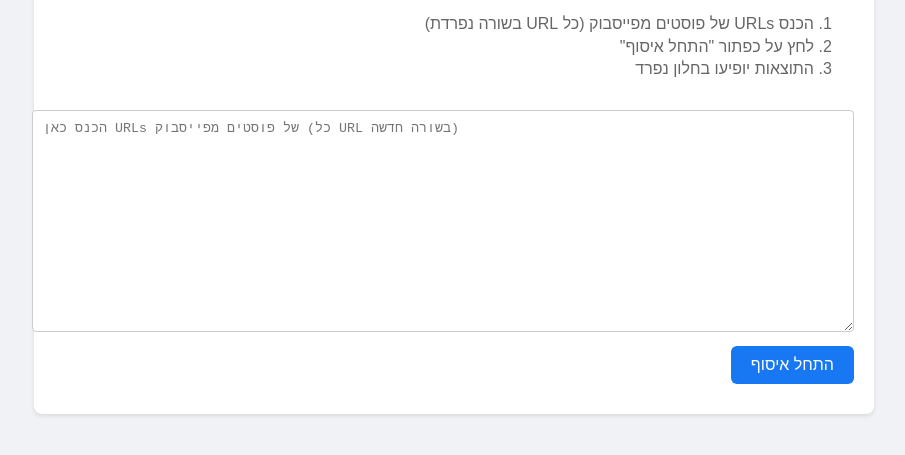
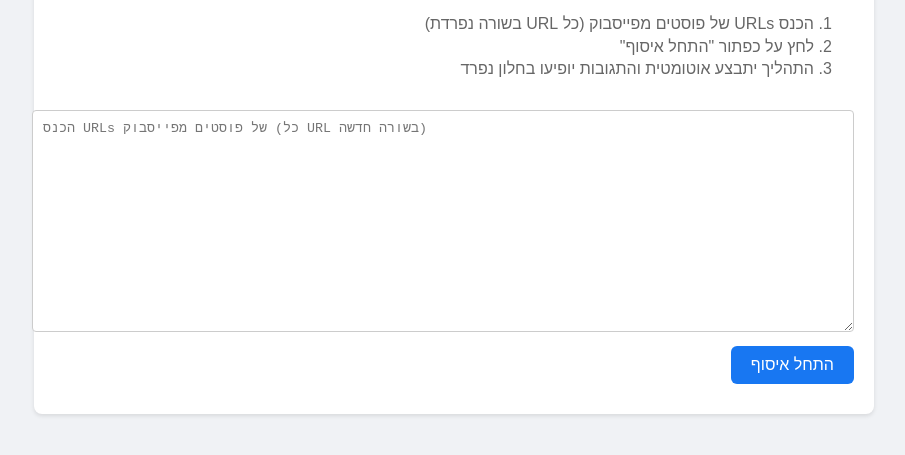
Before and after one commit to Sirag888/FacebookCommentsCollector, a plain HTML site: page index.html in a window 1280 px wide. Shown: the part 145-600 px from the top of the page, without its empty margins (186-1091 px from the left). Drawn offline with Linux system fonts and the light colour scheme.

Commit message:
Update index.html

```diff
--- a/index.html
+++ b/index.html
@@ -14,15 +14,14 @@
             <ol>
                 <li>הכנס URLs של פוסטים מפייסבוק (כל URL בשורה נפרדת)</li>
                 <li>לחץ על כפתור "התחל איסוף"</li>
-                <li>התוצאות יופיעו בחלון נפרד</li>
+                <li>התהליך יתבצע אוטומטית והתגובות יופיעו בחלון נפרד</li>
             </ol>
         </div>
 
-        <textarea id="urlsInput" placeholder="הכנס כאן URLs של פוסטים מפייסבוק (כל URL בשורה חדשה)" dir="ltr"></textarea>
+        <textarea id="urlsInput" placeholder="הכנס URLs של פוסטים מפייסבוק (כל URL בשורה חדשה)" dir="ltr"></textarea>
         <button onclick="startCollection()">התחל איסוף</button>
         <div id="status"></div>
     </div>
-
     <script src="script.js"></script>
 </body>
 </html>
```
